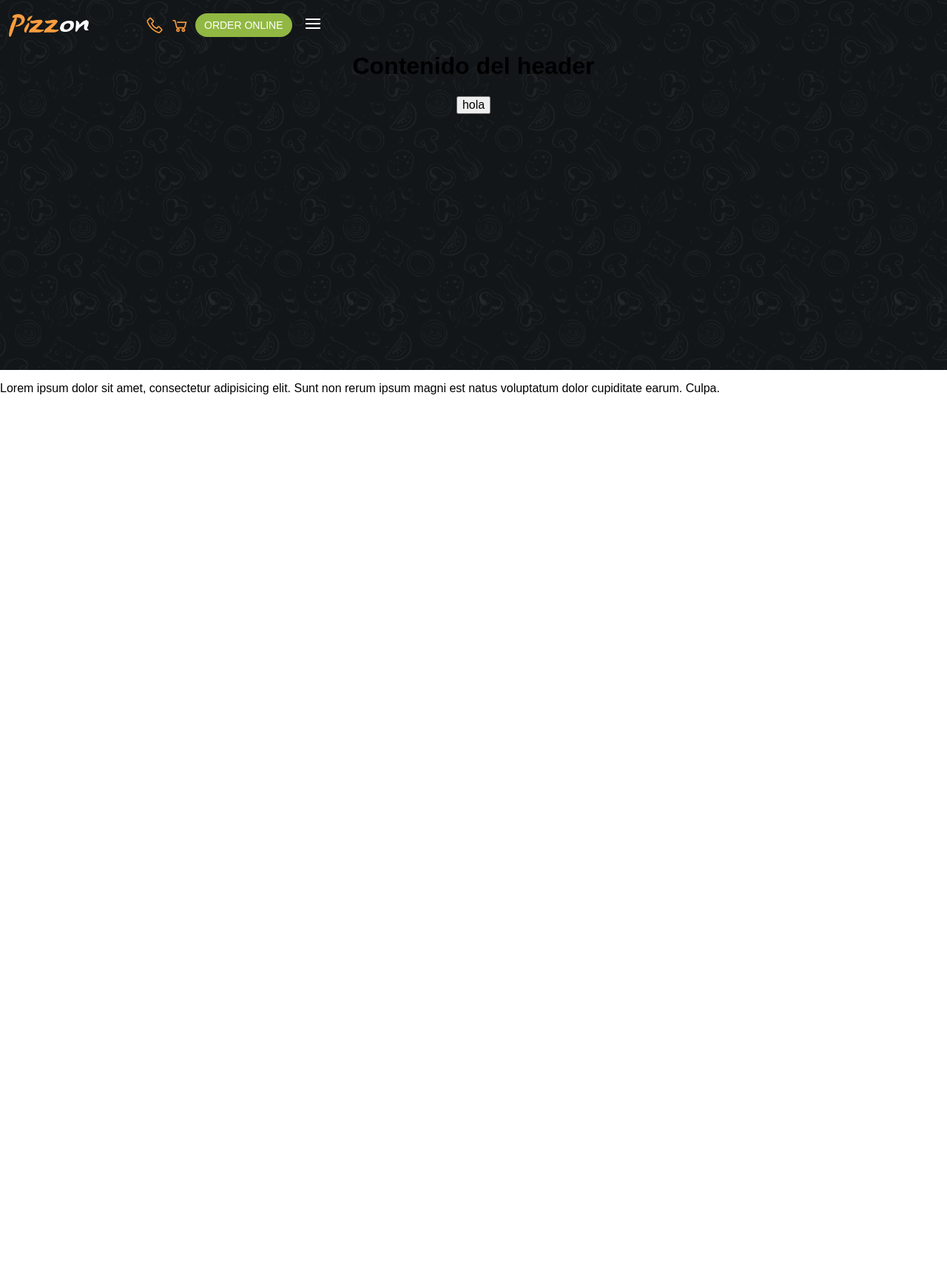
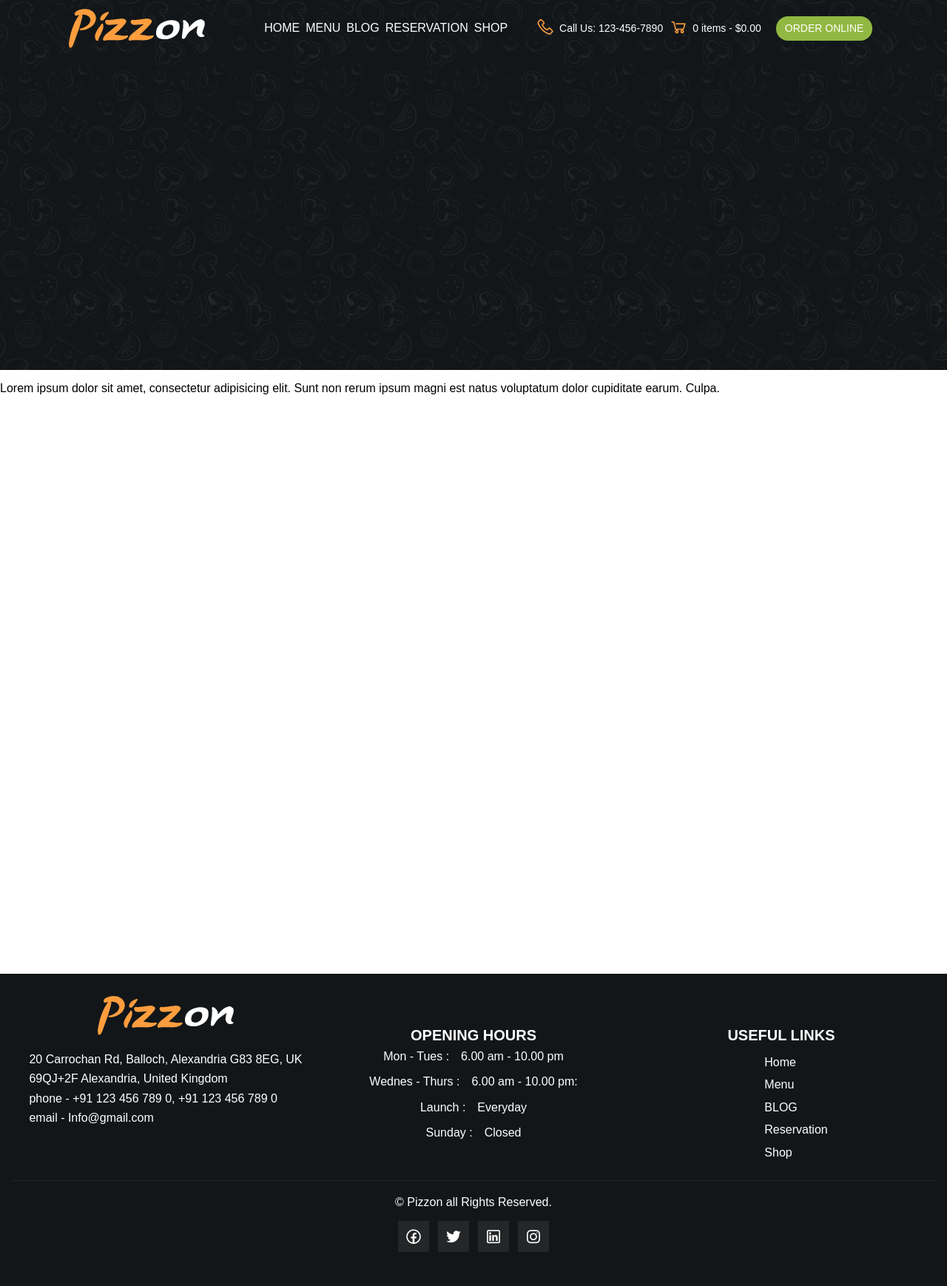
Before and after one commit to lgcarlinf/pizzon, a plain HTML site: page index.html in a window 1280 px wide. Shown: the whole page at 74% size. Before the commit the page ends 1316 px from the top, so only its background shows below. Drawn offline with nearby package versions, Linux system fonts and the light colour scheme; files whose address does not match are found by name.

Commit message:
add footer

```diff
--- a/css/home.css
+++ b/css/pages/home.css
@@ -15,6 +15,9 @@ body {
 .header {
   background-color: #121619;
   min-height: 500px;
+  display: flex;
+  flex-direction: column;
+  align-items: center;
   position: relative;
 
   &::before {
--- /dev/null
+++ b/css/shared/footer.css
@@ -0,0 +1,60 @@
+.footer {
+  background-color: #121619;
+  color: #fff;
+  align-items: center;
+  padding: 30px 16px;
+
+  p {
+    margin: 8px;
+  }
+}
+
+.footer__subtitle {
+  font-size: 20px;
+  text-transform: uppercase;
+  margin: 0;
+  margin-top: 42px;
+}
+
+.footer__contact__info {
+  margin-top: 16px;
+}
+
+.footer__links {
+  gap: 12px;
+}
+
+.footer__links li {
+  list-style: none;
+
+  a {
+    color: #fff;
+    text-decoration: none;
+  }
+}
+
+.footer__social__icons {
+  justify-content: center;
+  gap: 12px;
+  padding: 0;
+
+  li {
+    list-style: none;
+  }
+}
+
+.footer__content {
+  padding-bottom: 12px;
+}
+
+.footer__copyright {
+  padding-top: 12px;
+  border-top: 1px solid #202529;
+}
+
+@media (min-width: 992px) {
+  .footer__content {
+    flex-direction: row;
+    justify-content: space-around;
+  }
+}
--- a/css/navbar.css
+++ b/css/shared/navbar.css
@@ -1,3 +1,7 @@
+.container {
+  position: relative;
+}
+
 .hamburger-button {
   width: 40px;
   height: 40px;
@@ -23,8 +27,7 @@
   height: 2px;
   background: #fff;
   position: absolute;
-  left: 0;
-  transition: all 0.3s ease-in-out;
+  transition: all 0.3s ease-out;
 }
 
 .bar:nth-child(1) {
@@ -67,6 +70,7 @@
 }
 
 .navbar {
+  width: 100%;
   display: flex;
   justify-content: space-between;
   position: fixed;
@@ -84,6 +88,20 @@
   li {
     list-style: none;
   }
+
+  li a {
+    text-decoration: none;
+    color: #fff;
+  }
+}
+
+.navbar__menu__link {
+  position: absolute;
+  left: 0;
+  opacity: 0;
+  visibility: hidden;
+  text-transform: uppercase;
+  transition: opacity 0.4s ease-in-out;
 }
 
 .navbar__menu__btn {
@@ -96,12 +114,20 @@
   text-transform: uppercase;
   cursor: pointer;
   outline: none;
+  margin-left: 12px;
 }
 
 .icon {
-  color: #fff;
   font-size: 26px;
   color: #fd9d3e;
+  padding-bottom: 6px;
+}
+
+.icon--footer {
+  padding: 8px;
+  font-size: 26px;
+  background-color: #242628;
+  color: #fff;
 }
 
 .sidebar {
@@ -109,10 +135,10 @@
   top: 100%;
   left: -120%;
   width: 100%;
+  height: 100vh;
   background-color: #fd9d3e;
   transition: left 0.3s ease-in-out;
   z-index: 2;
-  height: 100vh;
 }
 
 .sidebar.active {
@@ -147,3 +173,57 @@
   background-color: #121619;
   box-shadow: 0 2px 10px rgba(0, 0, 0, 0.1);
 }
+
+.icon--more-info {
+  position: absolute;
+  left: 0;
+  bottom: 0;
+  opacity: 0;
+  visibility: hidden;
+  transition: opacity 0.4s ease-in-out;
+}
+
+.phone-icon-container,
+.cart-icon-container {
+  display: flex;
+  font-size: 14px;
+  align-items: center;
+  gap: 6px;
+}
+
+.shop-link {
+  padding-right: 30px;
+}
+
+@media (min-width: 768px) {
+  .icon--more-info {
+    position: static;
+    opacity: 1;
+    visibility: visible;
+    color: #fff;
+  }
+
+  .navbar {
+    justify-content: space-evenly;
+  }
+
+  .navbar__logo {
+    max-width: 17%;
+  }
+}
+
+@media (min-width: 992px) {
+  .sidebar {
+    display: none;
+  }
+
+  .navbar__menu__link {
+    position: static;
+    opacity: 1;
+    visibility: visible;
+  }
+
+  .hamburger-button {
+    display: none;
+  }
+}
--- /dev/null
+++ b/css/utils/utils.css
@@ -0,0 +1,23 @@
+.w-full {
+  width: 100%;
+}
+
+.flex {
+  display: flex;
+}
+
+.flex-col {
+  flex-direction: column;
+}
+
+.items-center {
+  align-items: center;
+}
+
+.justify-center {
+  justify-content: center;
+}
+
+.mx-auto {
+  margin: 0 auto;
+}
--- a/index.html
+++ b/index.html
@@ -1,12 +1,17 @@
 <!DOCTYPE html>
 <html lang="en">
   <head>
-    <meta charset="UTF-8">
-    <meta name="viewport" content="width=device-width, initial-scale=1.0">
-    <link rel="stylesheet" href="https://maxst.icons8.com/vue-static/landings/line-awesome/line-awesome/1.3.0/css/line-awesome.min.css">
-    <link rel="stylesheet" href="./css/normalize.css">
-    <link rel="stylesheet" href="./css/home.css">
-    <link rel="stylesheet" href="./css/navbar.css">
+    <meta charset="UTF-8" />
+    <meta name="viewport" content="width=device-width, initial-scale=1.0" />
+    <link
+      rel="stylesheet"
+      href="https://maxst.icons8.com/vue-static/landings/line-awesome/line-awesome/1.3.0/css/line-awesome.min.css"
+    />
+    <link rel="stylesheet" href="./css/utils/normalize.css" />
+    <link rel="stylesheet" href="./css/utils/utils.css">
+    <link rel="stylesheet" href="./css/pages/home.css" />
+    <link rel="stylesheet" href="./css/shared/navbar.css" />
+    <link rel="stylesheet" href="./css/shared/footer.css" />
     <title>PizzOn</title>
   </head>
   <body>
@@ -14,14 +19,25 @@
       <div class="header">
         <navbar class="navbar" id="navbar">
           <div class="navbar__logo">
-                    <img class="navbar__logo__img" src="./assets/header-logo.png" alt="logo">
+            <img
+              class="navbar__logo__img"
+              src="./assets/header-logo.png"
+              alt="logo"
+            />
           </div>
           <ul class="navbar__menu">
-                    <li class="">
+            <li class="navbar__menu__link"><a href="#">Home</a></li>
+            <li class="navbar__menu__link"><a href="#">Menu</a></li>
+            <li class="navbar__menu__link"><a href="./pages/blog.html">BLOG</a></li>
+            <li class="navbar__menu__link"><a href="./pages/reservation.html">Reservation</a></li>
+            <li class="shop-link navbar__menu__link"><a href="./pages/shop.html">Shop</a></li>
+            <li class="phone-icon-container">
               <i class="las la-phone icon"></i>
+              <span class="icon--more-info">Call Us: 123-456-7890</span>
             </li>
-                    <li class="cart-icon">
+            <li class="cart-icon-container">
               <i class="las la-shopping-cart icon"></i>
+              <span class="icon--more-info">0 items - $0.00</span>
             </li>
             <li>
               <button class="navbar__menu__btn">Order Online</button>
@@ -41,21 +57,80 @@
             <ul class="sidebar__menu">
               <li><a href="#">Home</a></li>
               <li><a href="#">Menu</a></li>
-                        <li><a href="#">BLOG</a></li>
-                        <li><a href="#">Reservation</a></li>
-                        <li><a href="#">Shop</a></li>
+              <li><a href="./pages/blog.html">BLOG</a></li>
+              <li><a href="./pages/reservation.html">Reservation</a></li>
+              <li><a href="./pages/shop.html">Shop</a></li>
             </ul>
           </div>
         </navbar>
 
-            <div class="header__content">
-                <h1>Contenido del header</h1>
-                <button>hola</button>
+        <div class="header__content"></div>
+      </div>
+      <div class="main">
+        <p>
+          Lorem ipsum dolor sit amet, consectetur adipisicing elit. Sunt non
+          rerum ipsum magni est natus voluptatum dolor cupiditate earum. Culpa.
+        </p>
+      </div>
+      <footer class="footer flex flex-col">
+       <div class="w-full flex flex-col footer__content">
+        <div class="w-full flex flex-col items-center footer__contact">
+            <img src="./assets/header-logo.png" alt="">
+            <div class="footer__contact__info">
+                <p>20 Carrochan Rd, Balloch, Alexandria G83 8EG, UK</p>
+            <p>69QJ+2F Alexandria, United Kingdom</p>
+            <p>phone - +91 123 456 789 0, +91 123 456 789 0</p>
+            <p>email - Info@gmail.com</p>
             </div>
         </div>
-        <div class="main">
-            <p>Lorem ipsum dolor sit amet, consectetur adipisicing elit. Sunt non rerum ipsum magni est natus voluptatum dolor cupiditate earum. Culpa.</p>
+        <div class="w-full flex flex-col items-center w-full">
+            <h4 class="footer__subtitle">Opening Hours</h4>
+           <div class="flex">
+            <p>Mon - Tues :</p>
+            <p>6.00 am - 10.00 pm</p>
            </div>
+           <div class="flex">
+            <p>Wednes - Thurs :</p>
+            <p>6.00 am - 10.00 pm:</p>
+           </div>
+           <div class="flex">
+            <p>Launch :</p>
+            <p>Everyday</p>
+           </div>
+           <div class="flex">
+            <p>Sunday :</p>
+            <p>Closed</p>
+           </div>
+        </div>
+        <div class=" w-full flex flex-col items-center">
+            <h4 class="footer__subtitle footer__links__subtitle">useful links</h4>
+            <ul class="flex flex-col footer__links">
+                <li><a href="#">Home</a></li>
+              <li><a href="#">Menu</a></li>
+              <li><a href="./pages/blog.html">BLOG</a></li>
+              <li><a href="./pages/reservation.html">Reservation</a></li>
+              <li><a href="./pages/shop.html">Shop</a></li>
+            </ul>
+        </div>
+       </div>
+
+        <div class="footer__copyright w-full flex flex-col items-center">
+            <div class="">
+                <div class="">
+                    <p class="copy-text">© Pizzon all Rights Reserved.</p>
+                </div>
+
+
+                    <ul class="flex footer__social__icons w-full">
+                        <li><a href="#"><i class="lab la-facebook icon--footer" aria-hidden="true"></i></a></li>
+                        <li><a href="#"><i class="lab la-twitter icon--footer" aria-hidden="true"></i></a></li>
+                        <li><a href="#"><i class="lab la-linkedin icon--footer" aria-hidden="true"></i></a></li>
+                        <li><a href="#"><i class="lab la-instagram icon--footer" aria-hidden="true"></i></a></li>
+                    </ul>
+
+            </div>
+        </div>
+      </footer>
     </div>
     <script src="js/app.js"></script>
   </body>
```
Also changed, not shown: pages/blog.html (added, +11 -0 lines), pages/reservation.html (added, +11 -0 lines), pages/shop.html (added, +11 -0 lines), css/pages/reservation.css (added), css/pages/shop.css (added), css/utils/normalize.css (renamed from css/normalize.css). Lines whose indentation alone changed are shown as unchanged.
